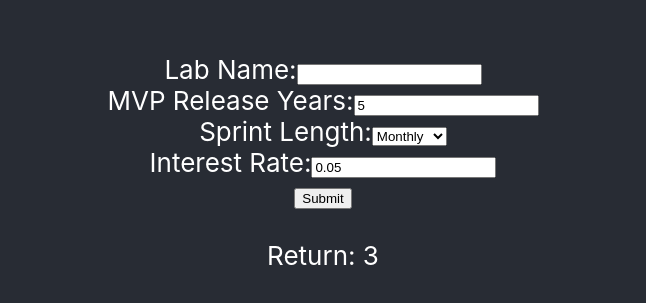
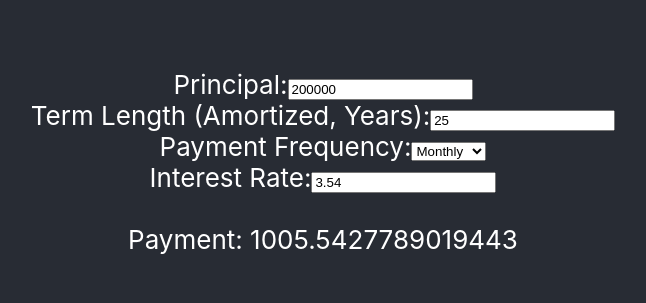
Before and after one commit to sedkis/property-researcher, a React (Create React App) app in the folder web-ui/: page / in a window 1280 px wide. Shown: the part 207-510 px from the top of the page, without its empty margins (317-963 px from the left). Built offline with nearby package versions, Linux system fonts and the light colour scheme; the HTML template or start-up script is replaced by a standard one.

Commit message:
Complete Form

```diff
--- a/web-ui/src/form/Form.js
+++ b/web-ui/src/form/Form.js
@@ -1,29 +1,34 @@
 import React, { Component } from 'react';
-import EmailResults from './EmailResults';
+// import EmailResults from './EmailResults';
 
 class Form extends Component {
     constructor(props) {
         super(props);
         this.state = {
-            name: '',
-            lengthYears: 5,
-            sprintLength: 12,
-            interest: 0.05
+            principal: 200000,
+            mortgageLengthYears: 25,
+            paymentFreqPerYear: 12,
+            interest: 3.54
         }
-        this.handleNameChange = this.handleNameChange.bind(this);
-        this.handleLengthChange = this.handleLengthChange.bind(this);
-        this.handleSprintLengthChange = this.handleSprintLengthChange.bind(this);
+        this.handlePrincipalChange = this.handlePrincipalChange.bind(this);
+        this.handleMortgageLengthChange = this.handleMortgageLengthChange.bind(this);
+        this.handlePaymentFreqChange = this.handlePaymentFreqChange.bind(this);
+        this.handleInterestChange = this.handleInterestChange.bind(this);
     }
 
-    handleNameChange(event) {
-        this.setState({name: event.target.value})
+    handlePrincipalChange(event) {
+        this.setState({principal: event.target.value})
     }
-    handleLengthChange(event) {
-        this.setState({lengthYears: event.target.value})
+    handleMortgageLengthChange(event) {
+        this.setState({mortgageLengthYears: event.target.value})
     }
 
-    handleSprintLengthChange(event) {
-        this.setState({sprintLength: event.target.value})
+    handlePaymentFreqChange(event) {
+        this.setState({paymentFreqPerYear: event.target.value})
+    }
+
+    handleInterestChange(event) {
+        this.setState({interest: event.target.value});
     }
 
     render() {
@@ -33,22 +38,22 @@ class Form extends Component {
             <form>
 
                 <label>
-                    Lab Name:
-                    <input type="text" value={this.state.name} onChange={this.handleNameChange}/>
+                    Principal:
+                    <input type="number" value={this.state.principal} onChange={this.handlePrincipalChange}/>
                 </label>
 
                 <br></br>
 
                 <label>
-                    MVP Release Years:
-                    <input type="number" value={this.state.lengthYears} onChange={this.handleLengthChange}/>
+                    Term Length (Amortized, Years):
+                    <input type="number" value={this.state.mortgageLengthYears} onChange={this.handleMortgageLengthChange}/>
                 </label>
 
                 <br></br>
 
                 <label>
-                    Sprint Length:
-                    <select value={this.state.sprintLength} onChange={this.handleSprintLengthChange}>
+                    Payment Frequency:
+                    <select value={this.state.paymentFreqPerYear} onChange={this.handlePaymentFreqChange}>
                         <option value={26}>Biweekly</option>
                         <option value={12}>Monthly</option>
                     </select>
@@ -58,22 +63,28 @@ class Form extends Component {
 
                 <label>
                     Interest Rate:
-                    <input type="number" value={this.state.interest} onChange={this.handleLengthChange}/>
+                    <input type="number" value={this.state.interest} onChange={this.handleInterestChange}/>
                 </label>
-
-                <br/>
-                <input type="submit" value="Submit" />
 
             </form>
 
-            <br/>
-            Return: { this.state.lengthYears * this.state.sprintLength * this.state.interest }
+            <br>
+            </br>
+            Payment: { this.calculatePayment() }
+
             <br></br><br/><br/>
             {/* Email results to me: <EmailResults state={this.state}/> <button>bloop</button> */}
             {/* Text results to me: <TextResults state={this.state}/> <button>bloop</button> */}
         </div>
         )
     }
+    calculatePayment()
+    {
+        const apr = this.state.interest/1200;
+        const term = this.state.paymentFreqPerYear * this.state.mortgageLengthYears;
+        var payment = this.state.principal*(apr * Math.pow((1 + apr), term))/(Math.pow((1 + apr), term) - 1);
+        return payment;
+    }
 }
 
 export default Form;
```
